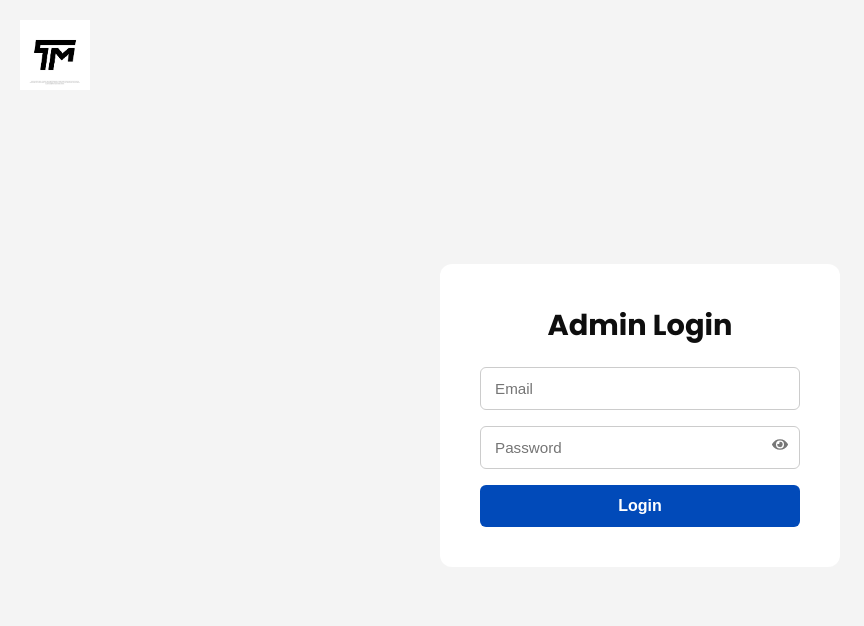
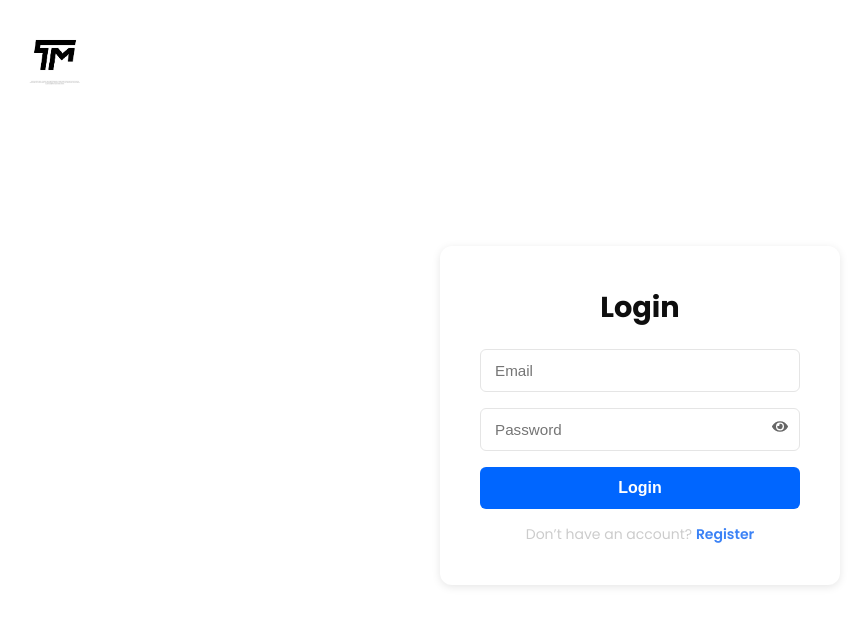
Before and after one commit to juberjilanimulla/taskmanagement, a React app in the folder frontend/: page / in a window 1280 px wide. Shown: the top 626 px of the page, without its empty margins (0-864 px from the left). Built offline with nearby package versions, Linux system fonts and the light colour scheme; the HTML template or start-up script is replaced by a standard one.

Commit message:
this commit for proper css and jsx

```diff
--- a/frontend/src/components/Login.jsx
+++ b/frontend/src/components/Login.jsx
@@ -8,14 +8,30 @@ import "react-toastify/dist/ReactToastify.css";
 import "../styles/Login.css";
 
 const base_url = import.meta.env.VITE_BASE_URL;
+
 const AdminLogin = () => {
   const navigate = useNavigate();
+
   const [formData, setFormData] = useState({ email: "", password: "" });
   const [showPassword, setShowPassword] = useState(false);
   const [isLoading, setIsLoading] = useState(false);
 
+  // Register Modal States
+  const [openRegister, setOpenRegister] = useState(false);
+  const [regData, setRegData] = useState({
+    firstname: "",
+    lastname: "",
+    email: "",
+    mobile: "",
+    password: "",
+  });
+
   const handleChange = (e) => {
     setFormData((prev) => ({ ...prev, [e.target.name]: e.target.value }));
+  };
+
+  const handleRegisterChange = (e) => {
+    setRegData((prev) => ({ ...prev, [e.target.name]: e.target.value }));
   };
 
   const handleSubmit = async (e) => {
@@ -30,41 +46,72 @@ const AdminLogin = () => {
         window.location.reload();
       } else {
         toast.error("Invalid response from server", {
-          position: "top-center",
+          position: "top-right",
         });
       }
     } catch (err) {
       toast.error(err?.response?.data?.message || "Login failed", {
-        position: "top-center",
+        position: "top-right",
       });
     } finally {
       setIsLoading(false);
     }
   };
 
+  const handleRegister = async (e) => {
+    e.preventDefault();
+
+    try {
+      const res = await axios.post(`${base_url}/api/auth/signup`, regData);
+
+      toast.success("Registered Successfully!", {
+        position: "top-right",
+      });
+
+      setOpenRegister(false);
+      setRegData({
+        firstname: "",
+        lastname: "",
+        email: "",
+        mobile: "",
+        password: "",
+      });
+    } catch (err) {
+      toast.error(err?.response?.data?.message || "Registration failed", {
+        position: "top-right",
+      });
+    }
+  };
+
   return (
-    <div className="admin-login-wrapper">
+    <div className="login-wrapper">
       <ToastContainer />
-      <div className="admin-login-header">
-        <img src={logo} alt="Logo" className="admin-login-logo" />
+
+      <div className="login-header">
+        <img src={logo} alt="Logo" className="login-logo" />
       </div>
-      <div className="admin-login-container">
-        <div className="admin-login-card">
-          <h1>Admin Login</h1>
-          <form onSubmit={handleSubmit} className="admin-login-form">
+
+      <div className="login-container">
+        <div className="login-card">
+          <h1>Login</h1>
+
+          <form onSubmit={handleSubmit} className="login-form">
             <input
               type="email"
               name="email"
               placeholder="Email"
+              autoComplete="off"
               value={formData.email}
               onChange={handleChange}
               required
             />
-            <div className="admin-password-field">
+
+            <div className="password-field">
               <input
                 type={showPassword ? "text" : "password"}
                 name="password"
                 placeholder="Password"
+                autoComplete="off"
                 value={formData.password}
                 onChange={handleChange}
                 required
@@ -73,12 +120,91 @@ const AdminLogin = () => {
                 {showPassword ? <FaEyeSlash /> : <FaEye />}
               </span>
             </div>
+
             <button type="submit" disabled={isLoading}>
               {isLoading ? "Logging in..." : "Login"}
             </button>
           </form>
+
+          {/* Register Button */}
+          <p className="register-text">
+            Don’t have an account?{" "}
+            <span
+              className="register-btn"
+              onClick={() => setOpenRegister(true)}
+            >
+              Register
+            </span>
+          </p>
         </div>
       </div>
+
+      {/* REGISTER MODAL */}
+      {openRegister && (
+        <div className="modal-overlay" onClick={() => setOpenRegister(false)}>
+          <div className="modal-content" onClick={(e) => e.stopPropagation()}>
+            <h2>Create Account</h2>
+            <form onSubmit={handleRegister} className="register-form">
+              <div className="name-row">
+                <input
+                  type="text"
+                  name="firstname"
+                  placeholder="First Name"
+                  value={regData.firstname}
+                  onChange={handleRegisterChange}
+                  required
+                />
+                <input
+                  type="text"
+                  name="lastname"
+                  placeholder="Last Name"
+                  value={regData.lastname}
+                  onChange={handleRegisterChange}
+                  required
+                />
+              </div>
+
+              <input
+                type="email"
+                name="email"
+                placeholder="Email"
+                value={regData.email}
+                onChange={handleRegisterChange}
+                required
+              />
+
+              <input
+                type="text"
+                name="mobile"
+                placeholder="Mobile Number"
+                value={regData.mobile}
+                onChange={handleRegisterChange}
+                required
+              />
+
+              <input
+                type="password"
+                name="password"
+                placeholder="Password"
+                value={regData.password}
+                onChange={handleRegisterChange}
+                required
+              />
+
+              <button type="submit" className="register-submit">
+                Register
+              </button>
+            </form>
+
+            <button
+              className="close-modal"
+              onClick={() => setOpenRegister(false)}
+            >
+              Close
+            </button>
+          </div>
+        </div>
+      )}
     </div>
   );
 };
--- a/frontend/src/pages/AdminUsers.jsx
+++ b/frontend/src/pages/AdminUsers.jsx
@@ -10,7 +10,6 @@ const base_url = import.meta.env.VITE_BASE_URL;
 const AdminUsers = () => {
   const [users, setUsers] = useState([]);
 
-  // ✅ Fetch all users
   const fetchUsers = async () => {
     try {
       const res = await axios.get(`${base_url}/api/admin/users`);
@@ -24,7 +23,6 @@ const AdminUsers = () => {
     fetchUsers();
   }, []);
 
-  // ✅ Delete user (SweetAlert)
   const handleDeleteUser = async (id) => {
     const confirm = await Swal.fire({
       title: "Delete this user?",
--- a/frontend/src/styles/Login.css
+++ b/frontend/src/styles/Login.css
@@ -1,6 +1,6 @@
 /* Wrapper fills screen */
-.admin-login-wrapper {
-  background-color: #f4f4f4;
+.login-wrapper {
+  background-color: var(--color-bg);
   min-height: 100vh;
   display: flex;
   flex-direction: column;
@@ -9,7 +9,7 @@
   position: relative;
 }
 
-.admin-login-header {
+.login-header {
   display: flex;
   justify-content: space-between;
   align-items: center;
@@ -17,16 +17,16 @@
   width: 100%;
 }
 
-.admin-login-logo {
+.login-logo {
   height: 70px;
   object-fit: contain;
 }
 
-.admin-login-site-btn {
+.login-site-btn {
   padding: 8px 16px;
-  background-color: #014ab9;
+  background-color: var(--color-primary);
   border: none;
-  color: #fff;
+  color: var(--color-bg);
   border-radius: 6px;
   font-weight: 500;
   text-decoration: none;
@@ -34,12 +34,13 @@
   transition: background-color 0.3s ease;
 }
 
-.admin-login-site-btn:hover {
-  background-color: #0b8c7e;
+.login-site-btn:hover {
+  background-color: var(--color-primary);
+  opacity: 0.9;
 }
 
 /* Centered container */
-.admin-login-container {
+.login-container {
   flex: 1;
   display: flex;
   justify-content: center;
@@ -47,75 +48,85 @@
 }
 
 /* Card box */
-.admin-login-card {
-  background: #ffffff;
+.login-card {
+  background: var(--color-bg);
   width: 100%;
   max-width: 400px;
   padding: 40px;
   border-radius: 12px;
   margin-top: -10vh;
+  box-shadow: 0 2px 8px rgba(0, 0, 0, 0.1);
 }
 
-.admin-login-card h1 {
+.login-card h1 {
   font-size: 1.8rem;
   text-align: center;
   margin: 0;
   margin-bottom: 20px;
+  color: var(--color-text);
 }
+
 /* Form fields */
-.admin-login-form {
+.login-form {
   display: flex;
   flex-direction: column;
   gap: 16px;
 }
 
-.admin-login-form input {
+.login-form input {
   padding: 12px 14px;
-  border: 1px solid #ccc;
+  border: 1px solid var(--color-border);
   border-radius: 6px;
   font-size: 0.95rem;
   width: 100%;
   box-sizing: border-box;
+  background-color: var(--color-bg);
+  color: var(--color-text);
+}
+
+.login-form input:focus {
+  outline: none;
+  border-color: var(--color-primary);
 }
 
 /* Password with icon */
-.admin-password-field {
+.password-field {
   position: relative;
 }
 
-.admin-password-field input {
+.password-field input {
   padding-right: 40px;
 }
 
-.admin-password-field span {
+.password-field span {
   position: absolute;
   top: 50%;
   right: 12px;
   transform: translateY(-50%);
   cursor: pointer;
-  color: #777;
+  color: var(--color-muted);
 }
 
 /* Submit button */
-.admin-login-form button {
-  background-color: #014ab9;
-  color: #fff;
+.login-form button {
+  background-color: var(--color-primary);
+  color: var(--color-bg);
   font-weight: bold;
   border: none;
   border-radius: 6px;
   padding: 12px;
   font-size: 1rem;
   cursor: pointer;
-  transition: background-color 0.3s ease;
+  transition: background-color 0.3s ease, opacity 0.3s ease;
 }
 
-.admin-login-form button:hover {
-  background-color: #0b8c7e;
+.login-form button:hover {
+  opacity: 0.9;
 }
 
 /* Error message */
-.admin-login-error {
-  color: red;
+.login-error {
+  color: #ef4444;
   text-align: center;
   font-size: 0.9rem;
   margin-bottom: 8px;
@@ -123,17 +134,116 @@
 
 /* Responsive */
 @media (max-width: 480px) {
-  .admin-login-wrapper {
+  .login-wrapper {
     padding: 16px;
   }
 
-  .admin-login-header {
+  .login-header {
     flex-direction: column;
     gap: 10px;
     align-items: flex-start;
   }
 
-  .admin-login-card {
+  .login-card {
     padding: 24px;
   }
 }
+
+/* REGISTER TEXT */
+.register-text {
+  margin-top: 15px;
+  text-align: center;
+  color: #ccc;
+  font-size: 14px;
+}
+
+.register-btn {
+  color: var(--primary-color, #3b82f6);
+  cursor: pointer;
+  font-weight: 600;
+}
+
+.register-btn:hover {
+  text-decoration: underline;
+}
+
+/* MODAL BACKDROP */
+.modal-overlay {
+  position: fixed;
+  inset: 0;
+  background: rgba(0, 0, 0, 0.65);
+  display: flex;
+  justify-content: center;
+  align-items: center;
+  z-index: 200;
+}
+
+/* MODAL BOX */
+.modal-content {
+  background: #fff;
+  padding: 25px;
+  width: 420px;
+  border-radius: 10px;
+  animation: fadeScale 0.3s ease;
+}
+
+@keyframes fadeScale {
+  from {
+    opacity: 0;
+    transform: scale(0.92);
+  }
+  to {
+    opacity: 1;
+    transform: scale(1);
+  }
+}
+
+.modal-content h2 {
+  text-align: center;
+  margin-bottom: 20px;
+}
+
+/* REGISTER FORM */
+.register-form input {
+  width: 100%;
+  padding: 12px;
+  margin-bottom: 12px;
+  border: 1px solid #ddd;
+  border-radius: 6px;
+  font-size: 15px;
+}
+
+.name-row {
+  display: flex;
+  gap: 10px;
+}
+
+.register-submit {
+  width: 100%;
+  background: #0066ff;
+  color: white;
+  border: none;
+  padding: 12px;
+  border-radius: 6px;
+  font-size: 16px;
+  cursor: pointer;
+}
+
+.register-submit:hover {
+  background: #0066ffd8;
+}
+
+.close-modal {
+  margin-top: 10px;
+  width: 100%;
+  background: #26dc72ff;
+  color: white;
+  padding: 12px;
+  border-radius: 6px;
+  cursor: pointer;
+  border: none;
+}
+
+.close-modal:hover {
+  background: #00ff6697;
+}
```
